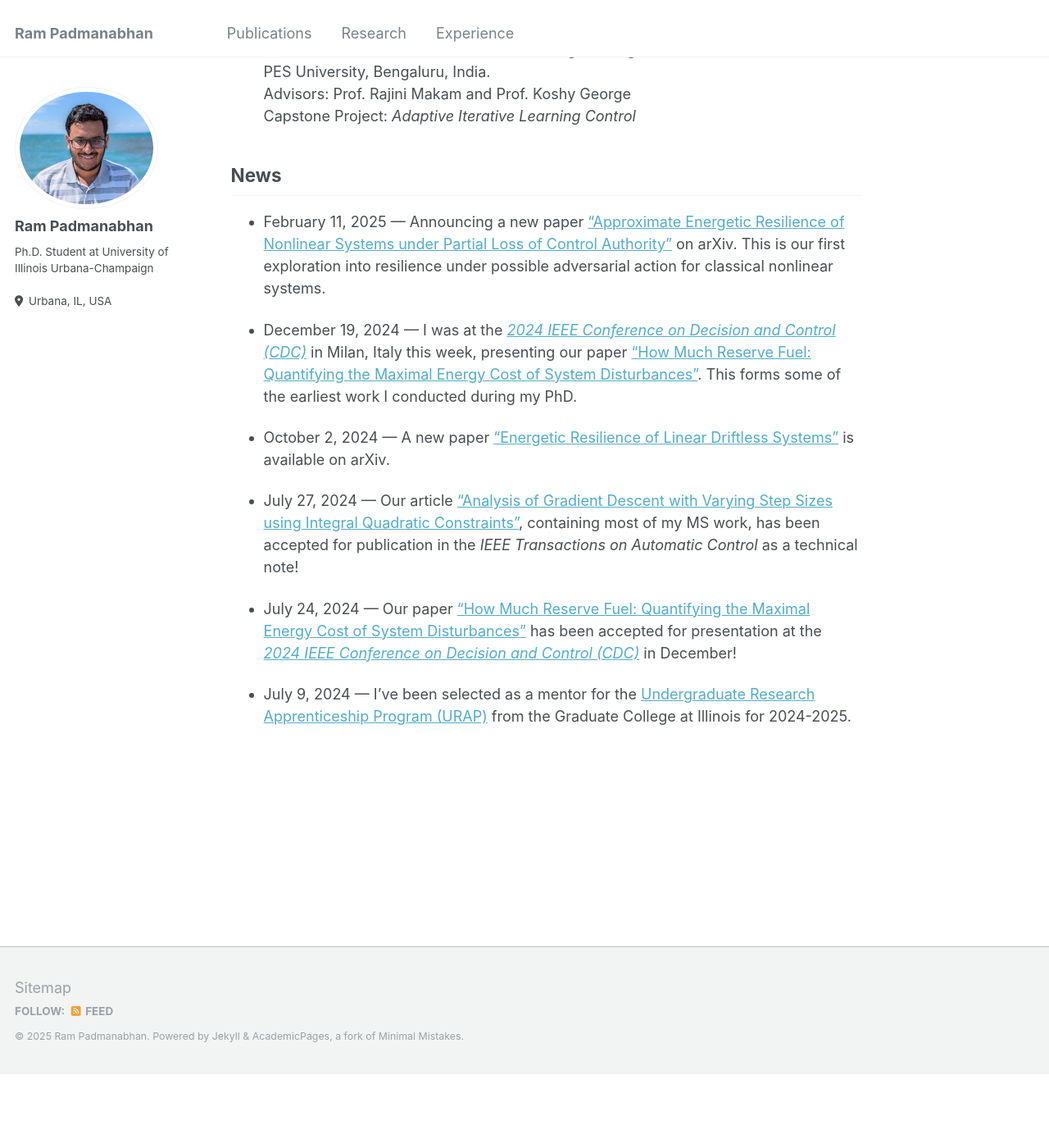
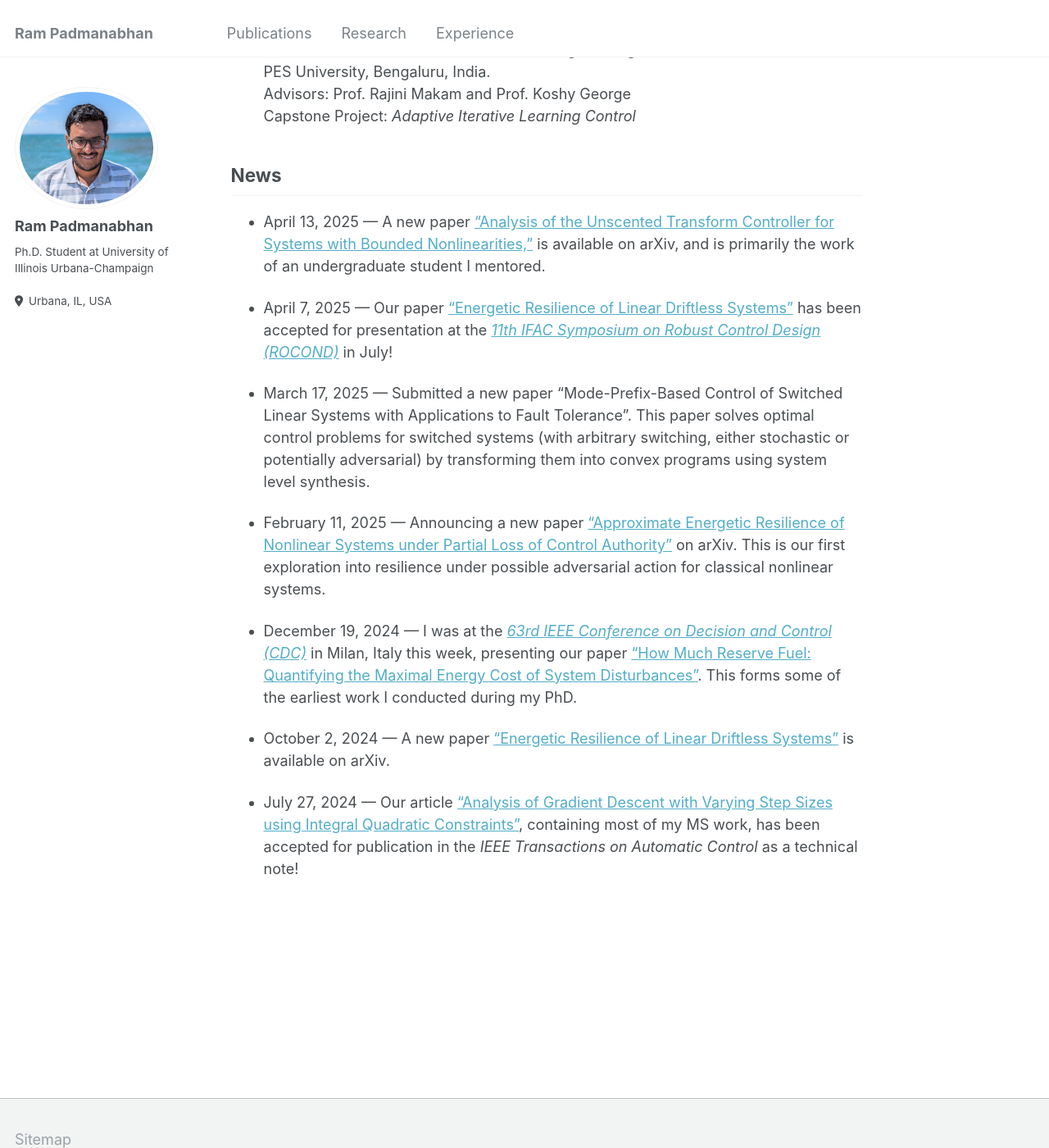
Before and after one commit to ram-p/ram-p.github.io, a Jekyll site: the page built from _pages/about.md, in a window 1280 px wide and 1400 px high, scrolled down 906 px. Shown: the whole window at 82% size. Built offline with Jekyll 4.4.1, drawn with Linux system fonts in a browser that asks for light colours; before the commit the page ends 2215 px from its top, so only the background shows below that.

Commit message:
ROCOND, UTC

```diff
--- a/_pages/about.md
+++ b/_pages/about.md
@@ -37,14 +37,16 @@ Capstone Project: _Adaptive Iterative Learning Control_
 
 News
 ------
+- April 13, 2025 — A new paper ["Analysis of the Unscented Transform Controller for Systems with Bounded Nonlinearities,"](https://arxiv.org/abs/2504.08579) is available on arXiv, and is primarily the work of an undergraduate student I mentored.
+
+- April 7, 2025 — Our paper ["Energetic Resilience of Linear Driftless Systems"](https://arxiv.org/abs/2410.00323) has been accepted for presentation at the [_11th IFAC Symposium on Robust Control Design (ROCOND)_](https://conferences.ifac-control.org/rocond2025/) in July!
+
+- March 17, 2025 — Submitted a new paper "Mode-Prefix-Based Control of Switched Linear Systems with Applications to Fault Tolerance". This paper solves optimal control problems for switched systems (with arbitrary switching, either stochastic or potentially adversarial) by transforming them into convex programs using system level synthesis.
+
 - February 11, 2025 — Announcing a new paper ["Approximate Energetic Resilience of Nonlinear Systems under Partial Loss of Control Authority"](https://arxiv.org/abs/2502.07603) on arXiv. This is our first exploration into resilience under possible adversarial action for classical nonlinear systems.
 
-- December 19, 2024 — I was at the [_2024 IEEE Conference on Decision and Control (CDC)_](https://cdc2024.ieeecss.org/) in Milan, Italy this week, presenting our paper ["How Much Reserve Fuel: Quantifying the Maximal Energy Cost of System Disturbances"](https://ieeexplore.ieee.org/document/10886030). This forms some of the earliest work I conducted during my PhD.
+- December 19, 2024 — I was at the [_63rd IEEE Conference on Decision and Control (CDC)_](https://cdc2024.ieeecss.org/) in Milan, Italy this week, presenting our paper ["How Much Reserve Fuel: Quantifying the Maximal Energy Cost of System Disturbances"](https://ieeexplore.ieee.org/document/10886030). This forms some of the earliest work I conducted during my PhD.
 
 - October 2, 2024 — A new paper ["Energetic Resilience of Linear Driftless Systems"](https://arxiv.org/abs/2410.00323) is available on arXiv.
 
 - July 27, 2024 — Our article ["Analysis of Gradient Descent with Varying Step Sizes using Integral Quadratic Constraints"](https://ieeexplore.ieee.org/document/10623868), containing most of my MS work, has been accepted for publication in the _IEEE Transactions on Automatic Control_ as a technical note!
-
-- July 24, 2024 — Our paper ["How Much Reserve Fuel: Quantifying the Maximal Energy Cost of System Disturbances"](https://arxiv.org/abs/2408.10913) has been accepted for presentation at the [_2024 IEEE Conference on Decision and Control (CDC)_](https://cdc2024.ieeecss.org/) in December!
-
-- July 9, 2024 — I've been selected as a mentor for the [Undergraduate Research Apprenticeship Program (URAP)](https://grad.illinois.edu/urap) from the Graduate College at Illinois for 2024-2025.
```
Also changed, not shown: _pages/publications.md (+8 -6 lines), 4 other files.
